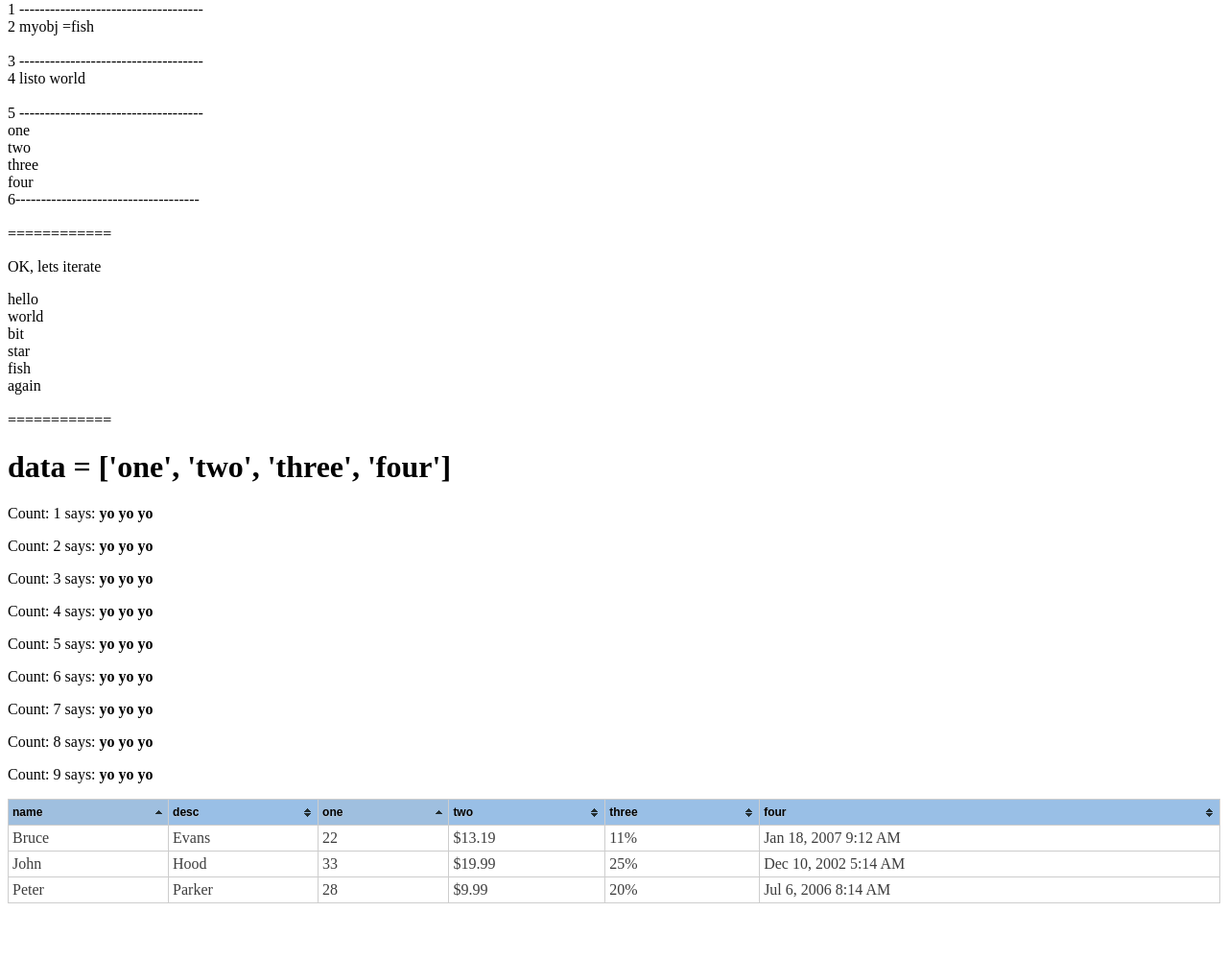
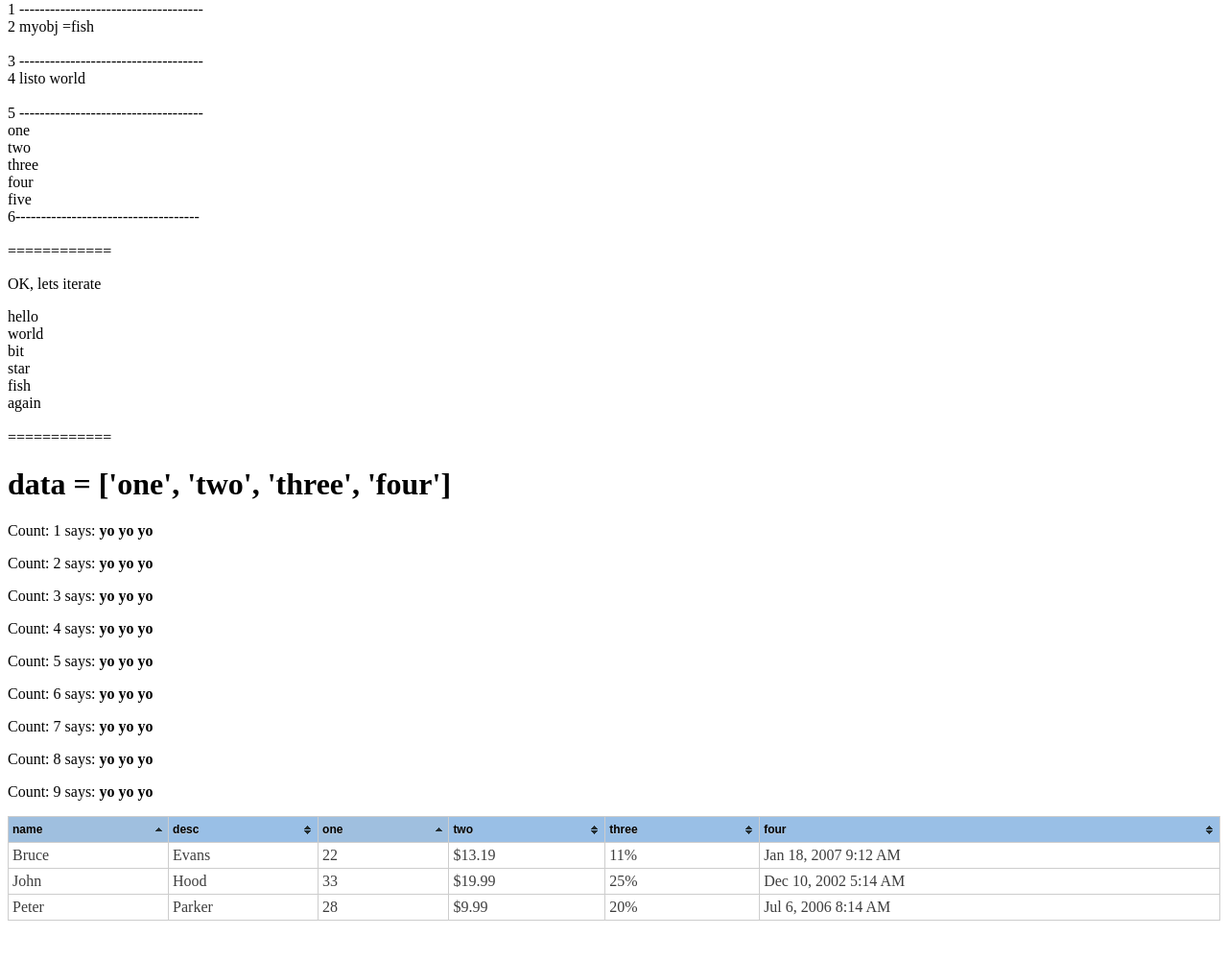
Before and after one commit to j2abro/crowdsec, a Flask app: page /idealist/ in a window 1280 px wide. Shown: the part 229-1229 px from the top of the page at 96% size. Before the commit the page ends 1170 px from the top, so only its background shows below. Run offline with Flask 2, Linux system fonts and the light colour scheme; some libraries are stand-ins or nearby versions.

Commit message:
testing templates

```diff
--- a/templates/idealist.html
+++ b/templates/idealist.html
@@ -40,6 +40,7 @@ var listobject = {
 };
 
 
+
 document.write("1 ------------------------------------<br>");
 document.write("2 myobj =" + myobj['five'] + "<br><br>");
 
@@ -47,7 +48,7 @@ document.write("3 ------------------------------------<br>"); // SO THE FOLLOWIN
 document.write("4 listo " + listobject['two'] + "<br><br>");
 
 document.write("5 ------------------------------------<br>");
-var list = ['one', 'two', 'three', 'four']
+var list = ['one', 'two', 'three', 'four', 'five']
 for (var i=0; i<list.length; i++)
 {
 document.write(list[i] + "<br>");
```
